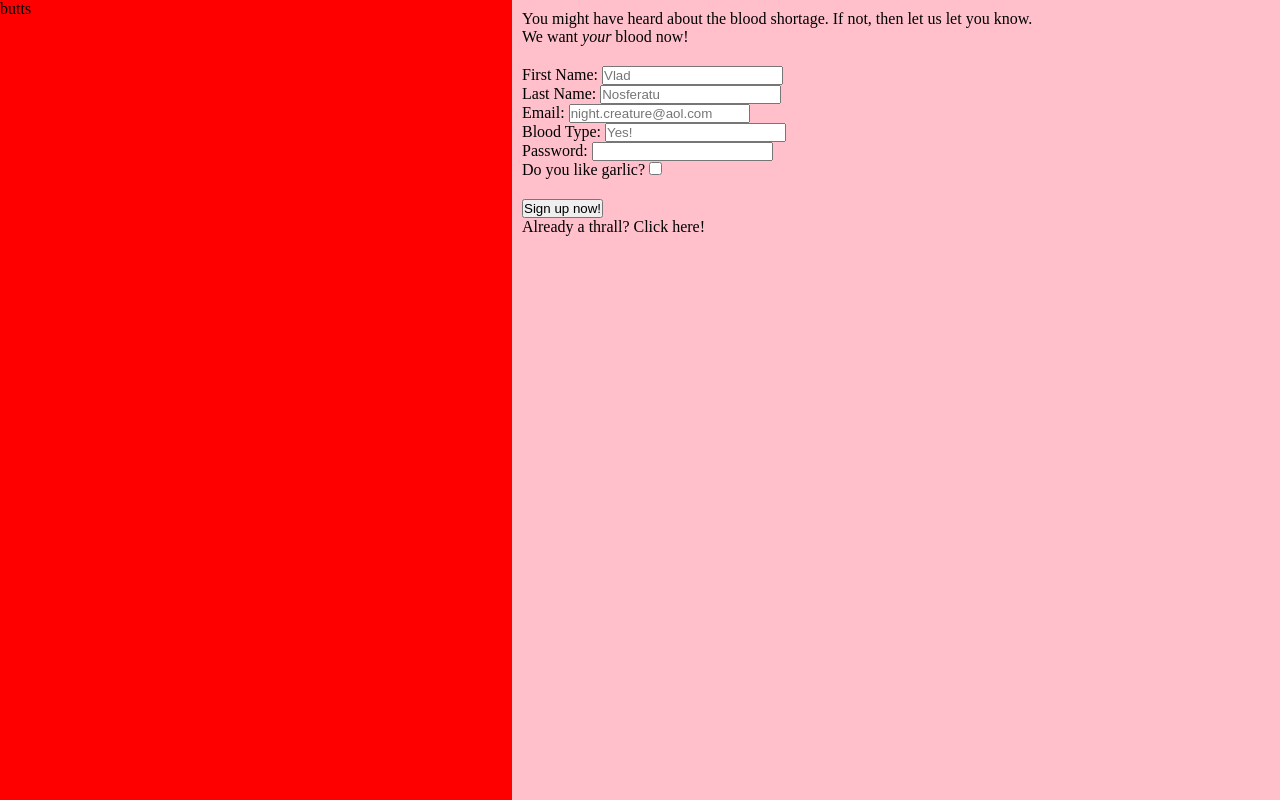
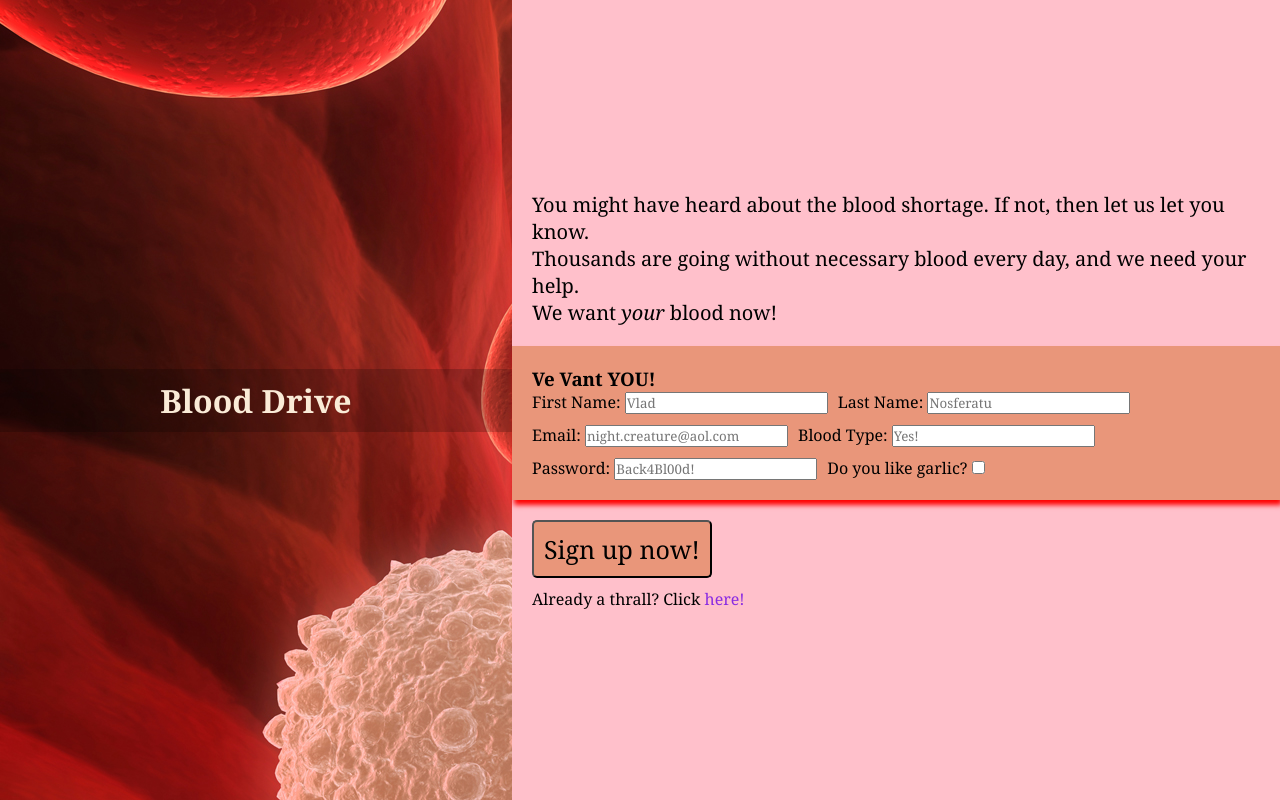
Before and after one commit to lawsonnuland/Odin-sign-up, a plain HTML site: page index.html in a window 1280 px wide. Drawn offline with Linux system fonts and the light colour scheme.

Commit message:
Finsihed landing page, added more jokes

```diff
--- a/index.html
+++ b/index.html
@@ -9,13 +9,16 @@
 </head>
 <body>
     <div class="left">
-        <p>butts</p>
+        <h1 id="splash">Blood Drive</h1>
     </div>
     <div class="right">
         <div id="intro">
             <p>You might have heard about the blood shortage. If not, then let us let you know.</p>
+            <p>Thousands are going without necessary blood every day, and we need your help.</p>
             <p>We want <em>your</em> blood now!</p>
         </div>
+        <div id="form">
+            <h3>Ve Vant YOU!</h3>
             <form id="input" action="#">
                 <div>
                     <label for="firstName">First Name:</label>
@@ -39,7 +42,7 @@
 
                 <div>
                     <label for="password">Password:</label>
-                <input type="password" id="password" min="5">
+                    <input type="password" id="password" min="5" placeholder="Back4Bl00d!">
                 </div>
 
                 <div>
@@ -48,8 +51,10 @@
                 </div>
 
             </form>
+        </div>
         <div id="button">
             <button>Sign up now!</button>
+            <br>
             <p>Already a thrall? Click <a>here!</a></p>
         </div>
     </div>
--- a/styles.css
+++ b/styles.css
@@ -2,14 +2,18 @@
     margin: 0px;
     padding: 0px;
     box-sizing: border-box;
+    font-family: Cambria, Cochin, Georgia, Times, 'Times New Roman', serif;
 }
 
 .left {
-    background-color: red;
+    background-image: url(img/blood.jpg);
     width: 40%;
     float: left;
     position: relative;
     height: 100vh;
+    display: flex;
+    flex-direction: column;
+    justify-content: center;
 }
 
 .right {
@@ -18,8 +22,48 @@
     float: left;
     position: relative;
     height: 100vh;
+    display: flex;
+    flex-direction: column;
+    justify-content: center;
 }
 
 .right > * {
+    padding: 20px;
+}
+
+#splash {
+    background-color: rgb(0,0,0,.2);
     padding: 10px;
+    text-align: center;
+    vertical-align: middle;
+    color: antiquewhite;
 }
+
+#intro {
+    font-size: 20px;
+    font-weight: 200;
+}
+
+#form {
+    background-color: darksalmon;
+    box-shadow: 2px 5px 5px red;
+}
+
+#input {
+    display: flex;
+    flex-direction: row;
+    flex-wrap: wrap;
+    gap: 10px;
+}
+
+button {
+    padding: 10px;
+    font-size: 25px;
+    border-radius: 5px;
+    background-color: darksalmon;
+    margin-bottom: 10px;
+}
+
+a {
+    color: blueviolet;
+}
```
Also changed, not shown: img/blood.jpg (added). Lines whose indentation alone changed are shown as unchanged.
